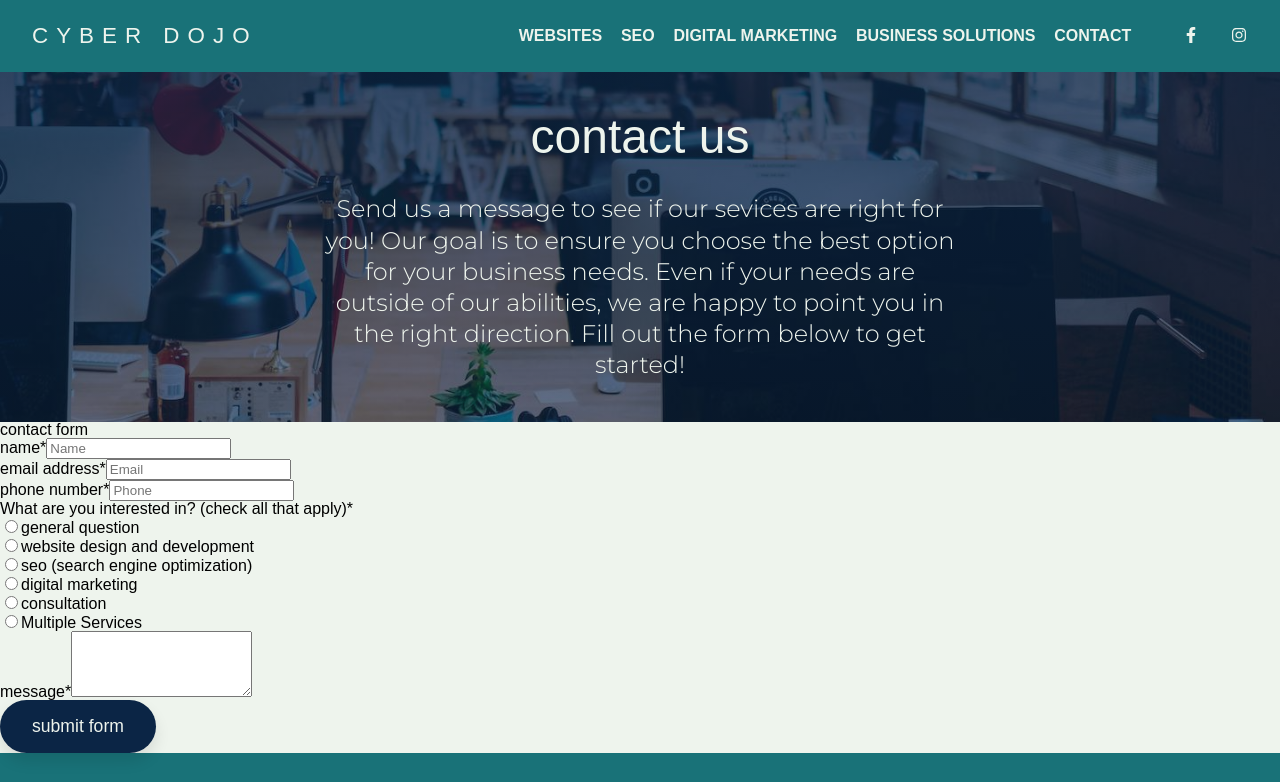
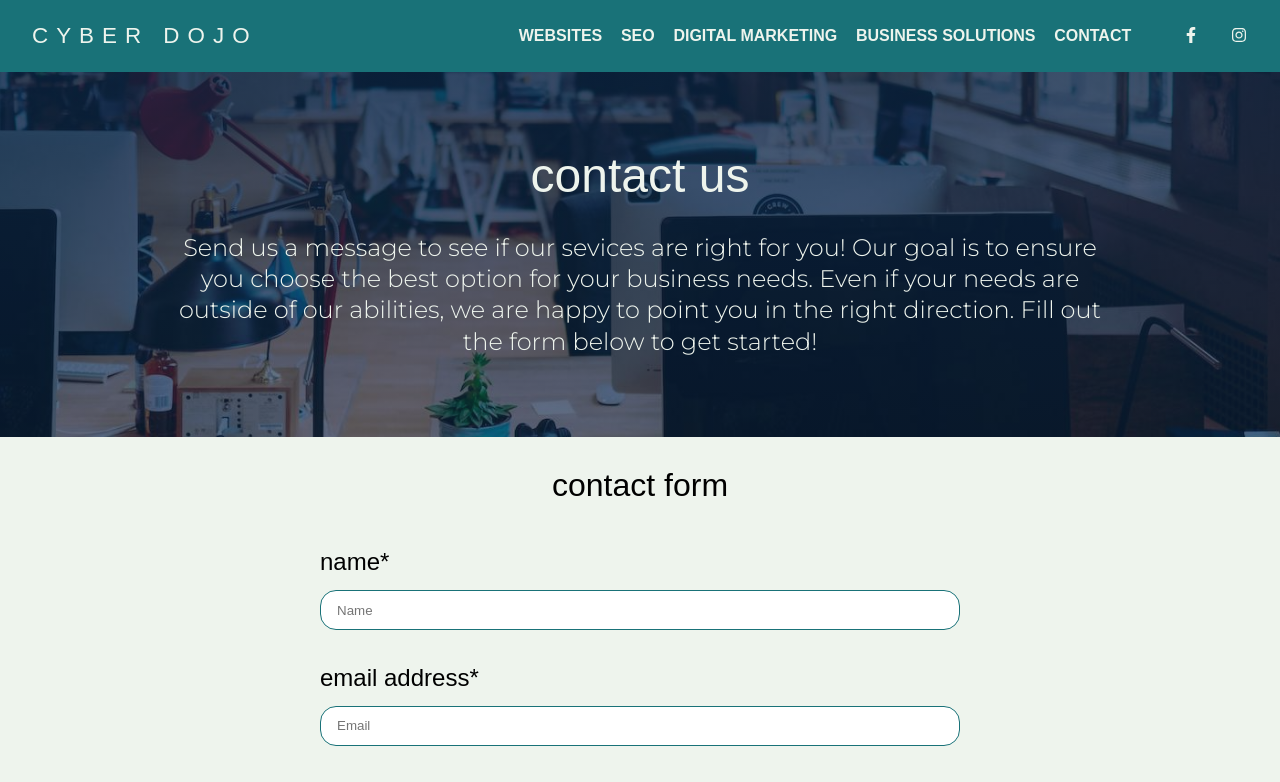
Before and after one commit to steven2711/cyber-dojo, a Next.js app: page /contact in a window 1280 px wide. Shown: the top 782 px of the page. Built offline with nearby package versions, Linux system fonts and the light colour scheme; no server answers; a web font is replaced by a local one.

Commit message:
Built contact form with SendGrid

```diff
--- a/components/Button.js
+++ b/components/Button.js
@@ -1,7 +1,8 @@
 import styles from "../styles/Button.module.css";
 import Link from "next/link";
+import { FaToriiGate } from "react-icons/fa";
 
-export default function Button({ text, link, path, type }) {
+export default function Button({ text, link, path, type, isLoading }) {
   return (
     <>
       {link ? (
@@ -10,6 +11,7 @@ export default function Button({ text, link, path, type }) {
         </Link>
       ) : (
         <button type={type} className={styles.button}>
+          {isLoading ? <FaToriiGate className={styles.btnIcon} /> : null}
           {text}
         </button>
       )}
@@ -22,4 +24,5 @@ Button.defaultProps = {
   type: "button",
   link: false,
   path: "/",
+  isLoading: false,
 };
--- a/components/Hamburger.js
+++ b/components/Hamburger.js
@@ -9,7 +9,7 @@ const StyledHamburger = styled.div`
   justify-content: center;
   margin-right: 2rem;
 
-  @media (max-width: 950px) {
+  @media (max-width: 1200px) {
     display: flex;
   }
 
--- a/components/NavbarLinks.js
+++ b/components/NavbarLinks.js
@@ -39,7 +39,7 @@ const StyledNavbarLinks = styled.div`
     padding-bottom: 3px;
   }
 
-  @media (max-width: 950px) {
+  @media (max-width: 1200px) {
     position: fixed;
     overflow: hidden;
     visibility: ${({ open }) => (open ? "visible" : "hidden")};
--- a/pages/api/contact.js
+++ b/pages/api/contact.js
@@ -1,23 +1,37 @@
 // Next.js API route support: https://nextjs.org/docs/api-routes/introduction
+// Email built with SendGrid
 
 const sgMail = require("@sendgrid/mail");
 sgMail.setApiKey(process.env.SENDGRID_API_KEY);
 
 export default function handler(req, res) {
-  // res.status(200).json({ message: "it works" });
+  if (req.method === "POST") {
+    const body = JSON.parse(req.body);
 
     const msg = {
-    to: "swatson.emu@gmail.com", // Change to your recipient
-    from: req.body.email, // Change to your verified sender
-    subject: req.body.subject,
-    text: `This is ${req.body.name}, ${req.body.message}`,
+      to: "steven@cyberdojo.co", // Change to your recipient
+      from: "steven@cyberdojo.co", // Change to your verified sender
+      subject: body.subject,
+      text: `This is ${body.name},
+
+                  ${body.message}
+
+            Email: ${body.email}
+            Phone: ${body.phone}`,
     };
+
     sgMail
       .send(msg)
-    .then((response) => {
-      console.log(response);
+      .then(() => {
+        res.status(200).json({ message: "Successful" });
       })
       .catch((error) => {
-      console.error(error);
+        console.log(error);
+        res.json({ error: "Oops, check the console for error." });
       });
+  } else {
+    res
+      .status(405)
+      .json({ message: "The method you are using is not allowed." });
   }
+}
--- a/pages/contact.js
+++ b/pages/contact.js
@@ -25,20 +25,21 @@ export default function ContactPage() {
   const handleSubmit = async (e) => {
     e.preventDefault();
 
-    // Update URL for production
+    setIsLoading(true);
 
     const res = await fetch(`${NEXT_URL}/api/contact`, {
       method: "POST",
-      headers: {
-        "Content-Type": "application/json",
-      },
       body: JSON.stringify(contactInfo),
     });
 
     const data = await res.json();
 
     if (res.ok) {
-      console.log(data);
+      toast.success("We got your message!");
+      setIsLoading(false);
+    } else {
+      toast.error("Oops... something went wrong!");
+      setIsLoading(false);
     }
 
     setContactInfo({
@@ -51,15 +52,20 @@ export default function ContactPage() {
   };
 
   // if (res.ok) {
-  //   toast.success("We got your message!");
-  //   setIsLoading(false);
-  // } else {
-  //   toast.error("Oops... something went wrong!");
-  //   setIsLoading(false);
-  // }
 
   return (
     <Layout title="Contact | Cyber Dojo">
+      <ToastContainer
+        position="top-right"
+        autoClose={5000}
+        hideProgressBar={false}
+        newestOnTop={false}
+        closeOnClick
+        rtl={false}
+        pauseOnFocusLoss
+        draggable={false}
+        pauseOnHover
+      />
       <div className={styles.contact}>
         <div className={styles.showcase}>
           <h1>contact us</h1>
@@ -122,7 +128,7 @@ export default function ContactPage() {
           </div>
           <div className={styles.formgroup}>
             <label htmlFor="subject">
-              What are you interested in? (check all that apply)<span>*</span>
+              What are you interested in?<span>*</span>
             </label>
 
             <div className={styles.radioSection}>
@@ -217,7 +223,7 @@ export default function ContactPage() {
               className="form-control"
               type="text"
               id="message"
-              rows="4"
+              rows="10"
               name="message"
               value={contactInfo.message}
               onChange={handleChange}
@@ -225,8 +231,8 @@ export default function ContactPage() {
             ></textarea>
           </div>
 
-          <div>
-            <Button text="submit form" type="submit" />
+          <div className={styles.btnBox}>
+            <Button text="submit form" type="submit" isLoading={isLoading} />
           </div>
         </form>
       </div>
--- a/styles/Button.module.css
+++ b/styles/Button.module.css
@@ -21,3 +21,18 @@
   box-shadow: 0px 8px 15px rgba(0, 0, 0, 0.2);
   transform: scale(1);
 }
+
+.btnIcon {
+  margin-right: 0.7rem;
+  font-size: 0.9rem;
+  animation: rotation 2s infinite linear;
+}
+
+@keyframes rotation {
+  from {
+    transform: rotate(0deg);
+  }
+  to {
+    transform: rotate(359deg);
+  }
+}
--- a/styles/ContactPage.module.css
+++ b/styles/ContactPage.module.css
@@ -1,5 +1,5 @@
 .showcase {
-  height: 350px;
+  padding: 5rem 20rem;
   background: linear-gradient(rgba(11, 37, 69, 0.8), rgba(11, 37, 69, 0.6)),
     url("/images/contact-us.jpg") no-repeat center center/cover;
   color: var(--mainWhite);
@@ -17,7 +17,6 @@
 .showcase p {
   font-size: var(--mainParagraphSize);
   text-align: center;
-  padding: 0 20rem;
   line-height: 1.3;
 }
 
@@ -25,3 +24,96 @@
   display: flex;
   flex-direction: column;
 }
+
+.contact {
+  padding-bottom: 3rem;
+}
+
+.contact h2 {
+  text-align: center;
+  font-size: 2rem;
+  margin: 2rem 0;
+}
+
+.contact form {
+  height: auto;
+  width: 40rem;
+  margin: 0 auto;
+  display: flex;
+  flex-direction: column;
+  justify-content: space-around;
+}
+
+.btnBox {
+  margin: auto;
+}
+
+.formgroup {
+  display: flex;
+  flex-direction: column;
+  margin: 0.6rem 0;
+}
+
+.formgroup label {
+  font-size: 1.5rem;
+  margin: 0.5rem 0;
+}
+
+.formgroup input:not(.radioSection div input) {
+  height: 2.5rem;
+  margin: 0.5rem 0;
+  border-radius: 1rem;
+  border: 1px solid var(--mainGreen);
+
+  padding: 0 1rem;
+}
+
+.formgroup input:focus:not(.radioSection div input) {
+  outline-color: var(--mainBlue);
+}
+
+.formgroup textarea {
+  margin: 1rem 0;
+  border-radius: 1rem;
+  padding: 1rem;
+  border: 1px solid var(--mainBlue);
+}
+
+.formgroup textarea:focus {
+  outline-color: var(--mainBlue);
+}
+
+.radioSection div {
+  display: flex;
+  justify-content: flex-start;
+  align-items: center;
+}
+
+.radioSection div label {
+  margin-left: 0.5rem;
+}
+
+@media (max-width: 1300px) {
+  .showcase {
+    padding: 5rem 10rem;
+  }
+}
+
+@media (max-width: 750px) {
+  .contact form {
+    width: 100%;
+    padding: 0 1rem;
+  }
+}
+
+@media (max-width: 900px) {
+  .showcase {
+    padding: 5rem;
+  }
+}
+
+@media (max-width: 540px) {
+  .showcase {
+    padding: 1.5rem;
+  }
+}
```
Lines whose indentation alone changed are shown as unchanged.
